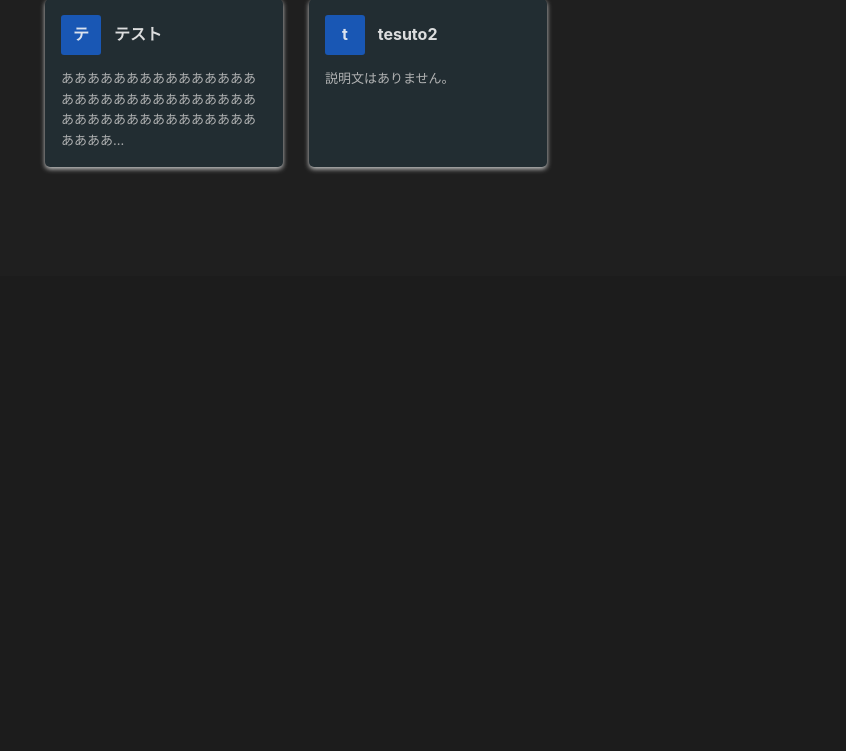
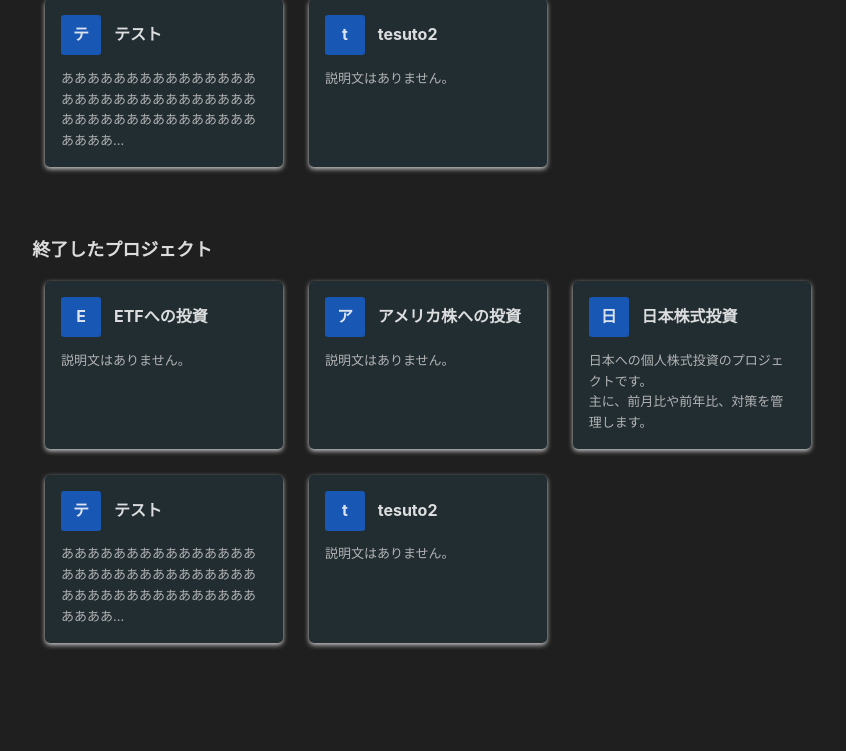
Before and after one commit to umb-pamaroom/life_20211104, a Django app: page /task_project/list/ in a window 1280 px wide. Shown: the part 864-1615 px from the top of the page, without its empty margins (318-1164 px from the left). Before the commit the page ends 1037 px from the top, so only its background shows below. Run offline with Django 3.2, Linux system fonts and the light colour scheme; a user stored in the database is signed in; data comes from the database, SQL or seed files in the repository; both versions use the stored data as it was after the commit; some libraries are stand-ins or nearby versions.

Commit message:
no message

```diff
--- a/apps/app/forms.py
+++ b/apps/app/forms.py
@@ -40,7 +40,7 @@ class TimelineCreateForm(ModelForm):
 class TaskProject_CreateForm(ModelForm):
     class Meta:
         model = TaskProjectModel
-        fields = ['title', 'description']
+        fields = ['title', 'description','members']
 
     def __init__(self, *args, **kwargs):
         super().__init__(*args, **kwargs)
--- a/apps/app/models.py
+++ b/apps/app/models.py
@@ -44,6 +44,9 @@ class Condition(models.TextChoices):
 
 # タスクプロジェクトモデル
 class TaskProjectModel(models.Model):
+
+    # 作成者だけでなく、他の人と共有するために
+    members = models.ManyToManyField(User, related_name='relate_members_task_project')
     create_user = models.ForeignKey(User, related_name='relate_user_task_project', on_delete=models.CASCADE, null=True, blank=True)
     dateData = models.DateField(default=timezone.now, blank=True)
     title = models.CharField('タスクプロジェクト名', max_length=50)
--- a/apps/app/views.py
+++ b/apps/app/views.py
@@ -173,15 +173,13 @@ class TaskProject_ListView(LoginRequiredMixin, ListView):
         queryset = super().get_queryset(**kwargs)
 
         # is_publishedがTrueのものに絞り、titleをキーに並び変える
-        queryset = queryset.filter(
-            create_user=self.request.user).order_by('-updated_datetime', '-created_datetime')
+        queryset = queryset.filter(create_user=self.request.user).order_by('-updated_datetime', '-created_datetime')
 
         return queryset
 
 
     def get_context_data(self, **kwargs):
         context = super().get_context_data(**kwargs)
-        context["foo"] = "bar"
         return context
 
 
@@ -371,7 +369,19 @@ class TimelineListView(LoginRequiredMixin, ListView):
         return queryset
 
 
-# ルーティンのビュー
+
+
+
+"""""""""""""""""""""""""""""""""""""""""""""
+
+ルーティーンのView
+メインモデル:
+使用フォーム:
+
+▼▼▼▼▼▼▼▼▼▼▼▼▼▼▼▼▼▼▼▼▼▼▼▼▼▼▼▼▼▼▼▼▼▼▼▼▼▼▼▼▼▼▼▼▼
+
+"""""""""""""""""""""""""""""""""""""""""""""
+
 class RoutineCreateView(LoginRequiredMixin, CreateView):
     template_name = 'routine/create.html'
     model = RoutineModel
@@ -395,6 +405,7 @@ class RoutineUpdateView(UpdateView):
     model = RoutineModel
 
     form_class = RoutineCreateForm
+    context_object_name = 'routines'
 
     def get_success_url(self):
         # return reverse('app:RoutineDetail', kwargs={'pk': self.object.pk})
--- a/templates/task_project/list.html
+++ b/templates/task_project/list.html
@@ -103,6 +103,41 @@
       </div>
     </div>
   </div>
+
+  <div class="section-div">
+    <div class="inner">
+      <div class="h2-title-wrap">
+        <h2 class="h2-title">終了したプロジェクト</h2>
+      </div>
+      <div class="fb fbl card-wrapper project-list col3">
+        {% for item in TaskProject_object %}
+        <div class="card">
+          <a href="{% url 'app:TaskProject_Items' item.id %}" class="card-link">
+            <div class="fb card-inner">
+              <div class="top">
+                <div class="fb title-fb fbl">
+                  <span class="text-icon fb">{{ item.title|first }}</span>
+                  <p class="title">{{ item.title }}</p>
+                </div>
+                {% comment %}文字を切り詰める{% endcomment %}
+                <p class="text">{{ item.description|truncatechars_html:50|linebreaksbr|default:"説明文はありません。" }}</p>
+              </div>
+              <div class="bottom">
+
+              </div>
+            </div>
+          </a>
+        </div>
+        {% empty %}
+        <div class="tc">
+          <p class="mb1">タスクプロジェクトがありません。</p>
+          <a class="btn btn-flat" href="{% url 'app:TaskProject_Create' %}">追加する</a>
+        </div>
+        {% endfor %}
+
+      </div>
+    </div>
+  </div>
 </div>
 
 
--- a/templates/timeline/items.html
+++ b/templates/timeline/items.html
@@ -56,7 +56,7 @@
       <!-- //真ん中のラインのアイコン -->
 
       <!-- 見出し -->
-      <a href="{% url 'app:RoutineDetail' item.pk %}" class="h2-title">
+      <a href="{% url 'app:RoutineUpdate' item.pk %}" class="h2-title">
         <div class="left">
           <div class="fb top">
             <div class="fb">
```
Also changed, not shown: templates/routine/update.html (+24 -1 lines), templates/task_project/items.html (+4 -3 lines), apps/app/migrations/0005_auto_20220108_1123.py (added), db.sqlite3.
